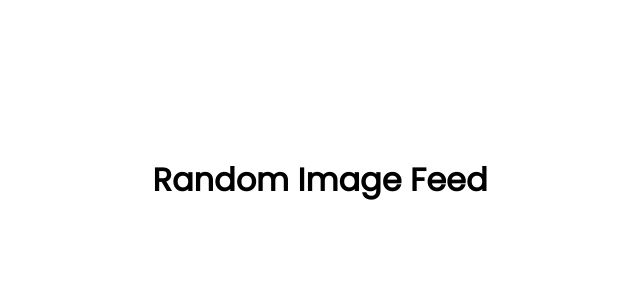
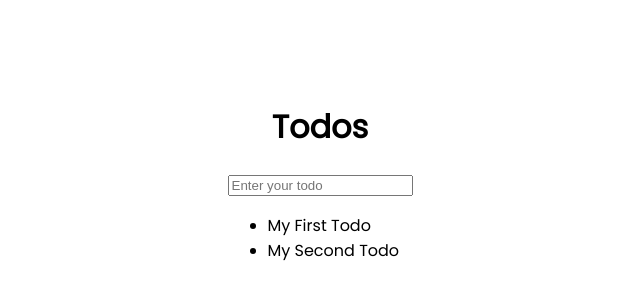
Before and after one commit to MarkLannen/50-JS-Todo-List, a website: page index.html in a window 1280 px wide. Shown: the part 220-520 px from the top of the page, without its empty margins (320-960 px from the left). Drawn offline with Linux system fonts and the light colour scheme.

Commit message:
add initial html

```diff
--- a/index.html
+++ b/index.html
@@ -4,11 +4,17 @@
     <meta charset="UTF-8" />
     <meta name="viewport" content="width=device-width, initial-scale=1.0" />
     <link rel="stylesheet" href="style.css" />
-    <title>Random Image Feed</title>
+    <title>Todo List</title>
   </head>
   <body>
-    <h1>Random Image Feed</h1>
-    <div class="container"></div>
+    <h1>Todos</h1>
+    <form id="form">
+      <input type="text" id="input" class="input" placeholder="Enter your todo" autocomplete="off">
+      <ul class="todos" id="todos">
+        <li>My First Todo</li>
+        <li>My Second Todo</li>
+      </ul>
+    </form>
     <script src="script.js"></script>
   </body>
 </html>
```
